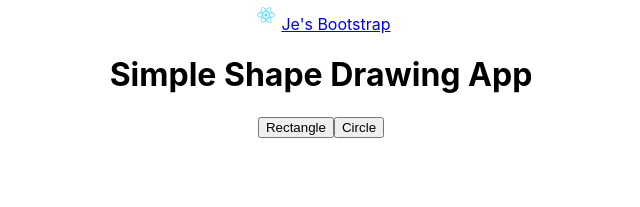
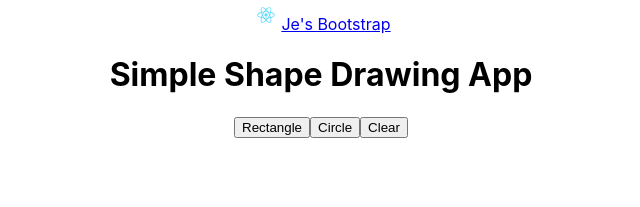
Before and after one commit to Esdyee/painter2, a React (Create React App) app: page / in a window 1280 px wide. Shown: the top 207 px of the page, without its empty margins (319-959 px from the left). Built offline with nearby package versions, Linux system fonts and the light colour scheme.

Commit message:
- 전체 삭제 기능 추가

```diff
--- a/src/DrawingBoard.tsx
+++ b/src/DrawingBoard.tsx
@@ -58,10 +58,15 @@ function DrawingBoard() {
 		setCurrentShape(null);
 	};
 
+	function shapeAllClear() {
+		setShapes([]);
+	}
+
 	return (
 		<div className="drawing-board">
 			<button className={"btn btn-blue"} onClick={() => setSelectedType("rectangle")}>Rectangle</button>
 			<button className={"btn btn-blue ms-2"} onClick={() => setSelectedType("circle")}>Circle</button>
+			<button className={"btn btn-blue ms-2"} onClick={() => shapeAllClear()}>Clear</button>
 
 			<div className={"border-2"} onMouseDown={handleMouseDown} onMouseMove={handleMouseMove} onMouseUp={handleMouseUp}
 			     style={{ minHeight: "70vh" }}>
```
